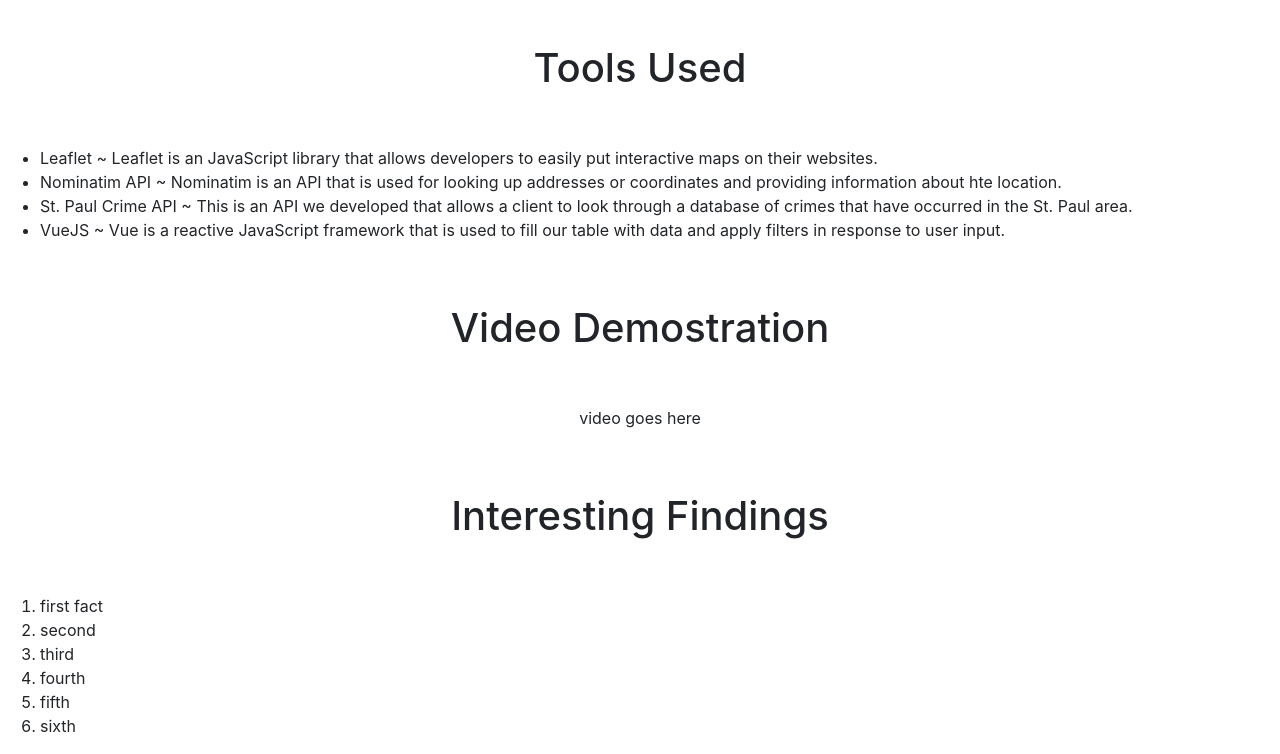
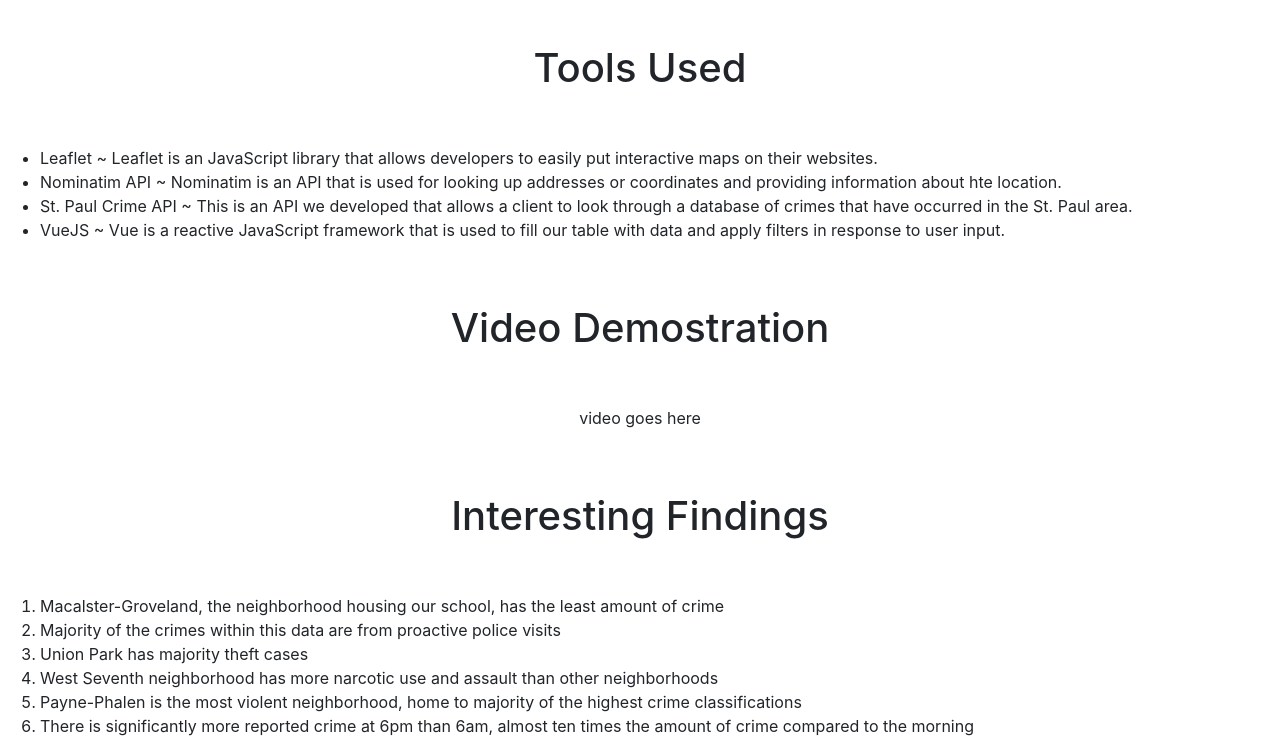
Before and after one commit to timcallies/cisc375-project-3-part-2, a plain HTML site: page docs/aboutUs.html in a window 1280 px wide. Shown: the part 1163-1917 px from the top of the page. Drawn offline with nearby package versions, Linux system fonts and the light colour scheme.

Commit message:
Update aboutUs.html

```diff
--- a/docs/aboutUs.html
+++ b/docs/aboutUs.html
@@ -51,13 +51,13 @@
 
 
 	<br><br> <center><h1> Interesting Findings </h1></center></br></br>
-	<ol>
-			<li> first fact </li>
-			<li> second </li>
-			<li> third </li>
-			<li> fourth </li>
-			<li> fifth </li>
-			<li> sixth </li>
+<ol>
+			<li> Macalster-Groveland, the neighborhood housing our school, has the least amount of crime </li>
+			<li> Majority of the crimes within this data are from proactive police visits </li>
+			<li> Union Park has majority theft cases </li>
+			<li> West Seventh neighborhood has more narcotic use and assault than other neighborhoods </li>
+			<li> Payne-Phalen is the most violent neighborhood, home to majority of the highest crime classifications  </li>
+			<li> There is significantly more reported crime at 6pm than 6am, almost ten times the amount of crime compared to the morning </li>
 	</ol>
 </body>
 
```
